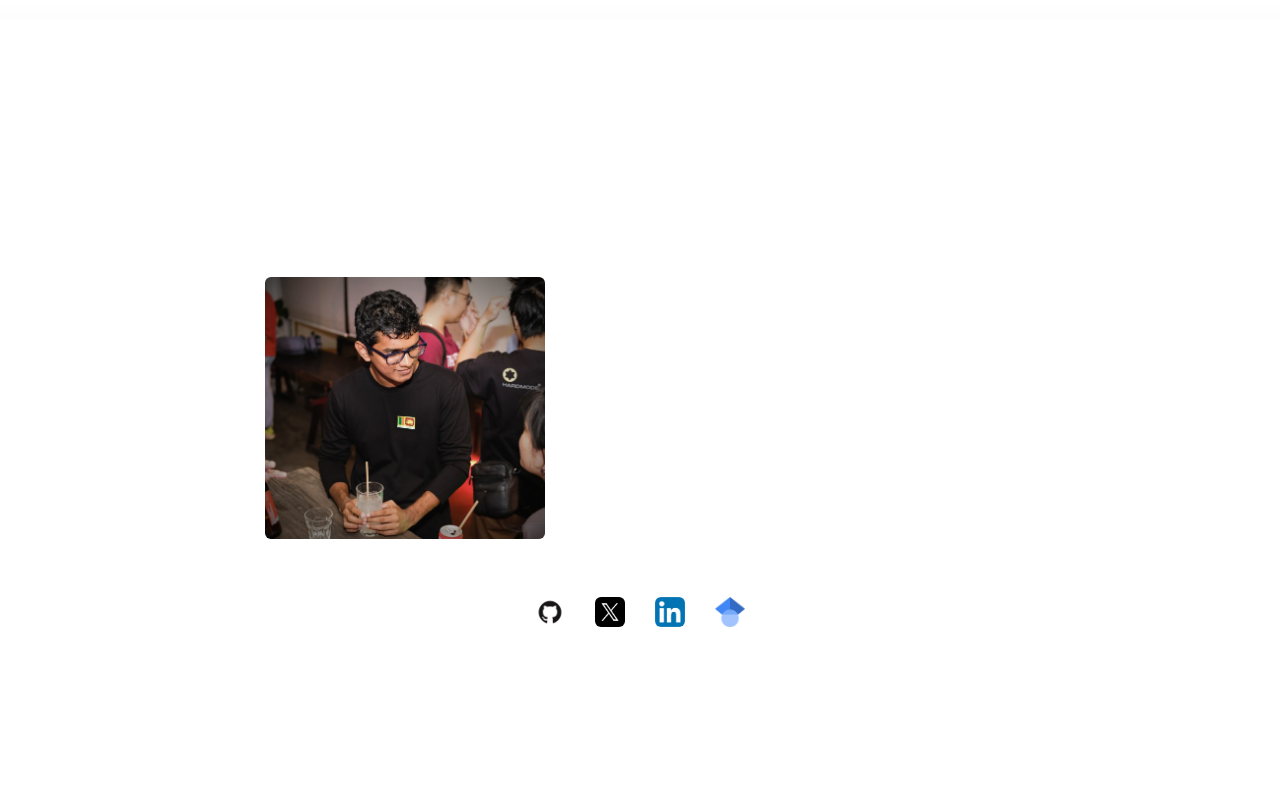
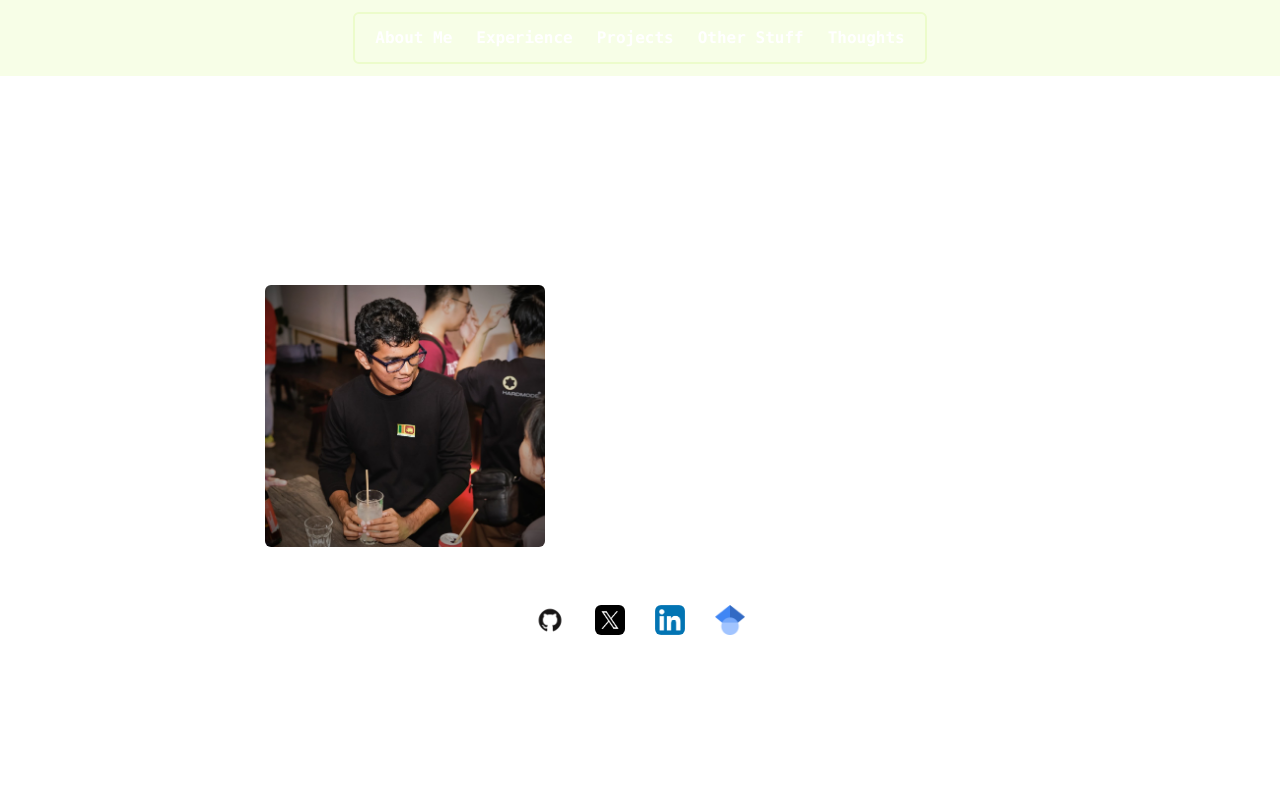
Before and after one commit to Sulith123/suveene.github.io, a Next.js app: page / in a window 1280 px wide. Shown: the top 800 px of the page. Built offline with nearby package versions, Linux system fonts and the light colour scheme.

Commit message:
update header styling

```diff
--- a/src/app/components/home/header/index.tsx
+++ b/src/app/components/home/header/index.tsx
@@ -1,49 +1,61 @@
-"use client"
-import { usePathname } from "next/navigation";
-import React from "react";
+"use client";
+import { usePathname, useRouter } from "next/navigation";
+import React, { useState, useEffect } from "react";
 
 const Header = () => {
+  const [url, setUrl] = useState("");
+  const router = useRouter();
   const pathname = usePathname();
-  console.log(pathname)
+
+  useEffect(() => {
+    setUrl(window.location.href);
+  }, [router]);
+
   return (
-    <>
-      <div className="flex flex-row mx-auto gap-3 md:gap-6 font-mono text-xs md:text-base font-bold p-3 w-full mt-5 sticky top-0 z-20 bg-white">
+    <div className="w-full flex flex-row justify-center bg-lime-50 sticky top-0 z-20 ">
+      <div className="flex flex-row gap-3 md:gap-6 font-mono text-xs md:text-base font-bold p-3 w-fit my-3 z-25 rounded-md border-2 border-lime-100 bg-lime-50 px-5">
         <a
           href="/#about-me"
-          className={`cursor-pointer ml-auto ${
-            pathname.includes("/#about-me") ? "border-b-2 border-red-500" : ""
+          className={`cursor-pointer  border-lime-300 ${
+            url.includes("/#about-me") ? "" : ""
           }hover:scale-110 text-center`}
         >
           About Me
         </a>
         <a
           href="/#experience"
-          className="cursor-pointer hover:scale-110 text-center"
+          className={`cursor-pointer border-lime-300 ${
+            url.includes("/#experience") ? " " : ""
+          }hover:scale-110 text-center`}
         >
           Experience
         </a>
         <a
           href="/#projects"
-          className="cursor-pointer hover:scale-110 text-center"
+          className={`cursor-pointer border-lime-300 ${
+            url.includes("/#projects") ? "" : ""
+          }hover:scale-110 text-center`}
         >
           Projects
         </a>
         <a
           href="/#other-stuff"
-          className="cursor-pointer hover:scale-110 text-center"
+          className={`cursor-pointer border-lime-300 ${
+            url.includes("/#other-stuff") ? "" : ""
+          }hover:scale-110 text-center`}
         >
           Other Stuff
         </a>
         <a
           href="/thoughts"
-          className={`cursor-pointer mr-auto border-lime-300 ${
+          className={`cursor-pointer  border-lime-300 ${
             pathname.includes("/thoughts") ? "border-b-4 " : ""
           }hover:scale-110 text-center`}
         >
           Thoughts
         </a>
       </div>
-    </>
+    </div>
   );
 };
 
```
